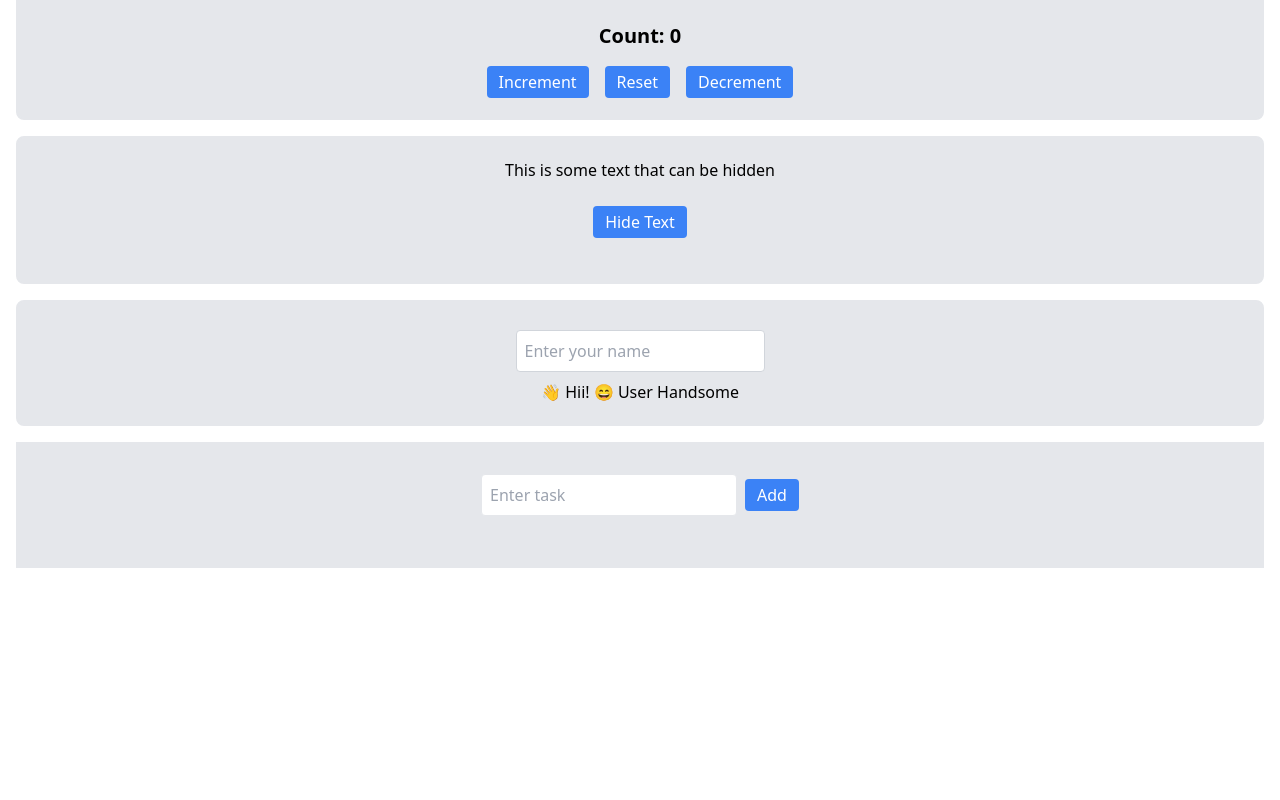
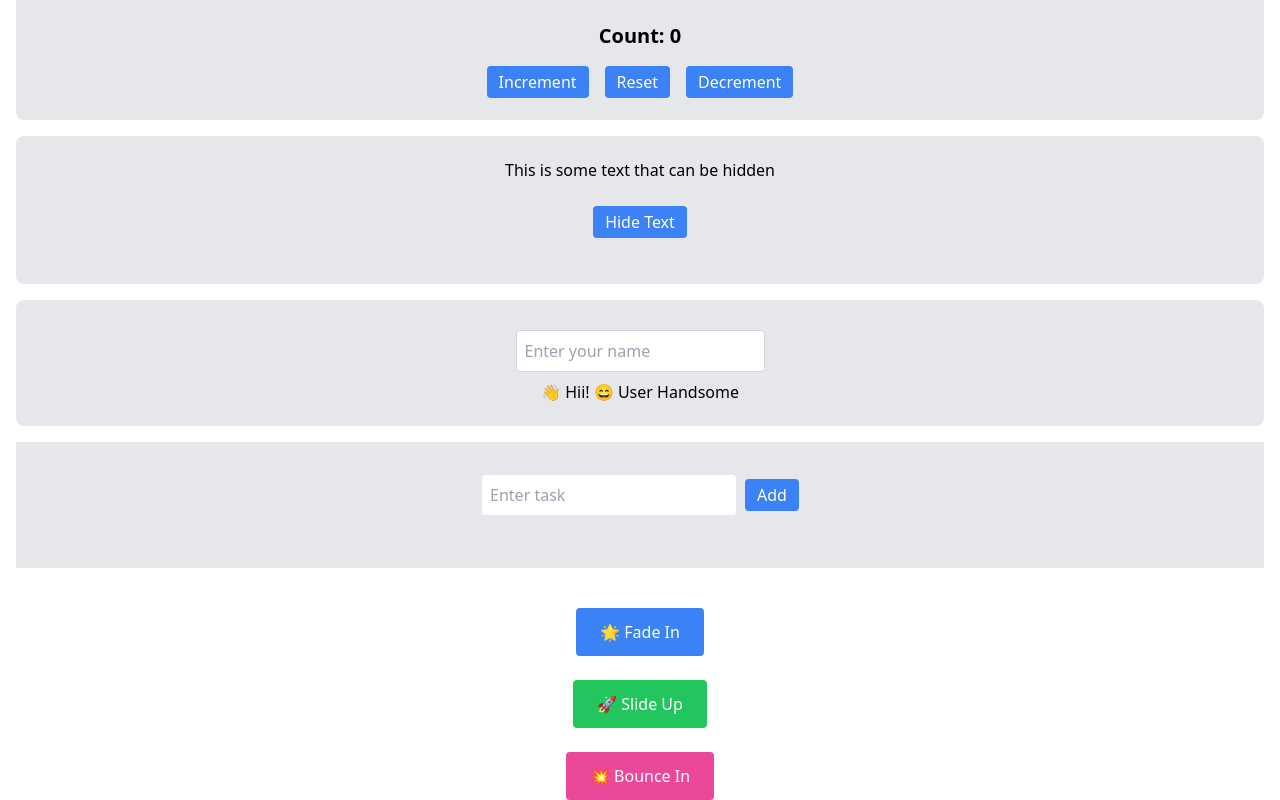
Before and after one commit to Sarojadhi/react19Crashcode, a React (Vite) app: page / in a window 1280 px wide. Shown: the part 1088-1888 px from the top of the page. Before the commit the page ends 1672 px from the top, so only its background shows below. Built offline with nearby package versions, Linux system fonts and the light colour scheme.

Commit message:
learning animation

```diff
--- a/src/App.jsx
+++ b/src/App.jsx
@@ -7,6 +7,7 @@ import IncrementDecrement from './State/IncrementDecrement'
 import HideText from './State/HideText'
 import InputBox from './State/InputBox'
 import TodoList from './State/TodoList'
+import AnimationDemo from './State/AnimationDemo'
 
 const App = () => {
   return (
@@ -19,6 +20,7 @@ const App = () => {
      <HideText />
      <InputBox />
      <TodoList />
+     <AnimationDemo />
     </>
   )
 }
--- /dev/null
+++ b/src/State/AnimationDemo.jsx
@@ -0,0 +1,41 @@
+import { motion } from "framer-motion";
+
+const AnimationDemo = () => {
+  return (
+    <div className="flex flex-col items-center gap-6 mt-10">
+
+      {/* 1️⃣ Fade In */}
+      <motion.div
+        className="bg-blue-500 text-white px-6 py-3 rounded"
+        initial={{ opacity: 0 }}
+        animate={{ opacity: 1 }}
+        transition={{ duration: 1 }}
+      >
+        🌟 Fade In
+      </motion.div>
+
+      {/* 2️⃣ Slide from Bottom */}
+      <motion.div
+        className="bg-green-500 text-white px-6 py-3 rounded"
+        initial={{ opacity: 0, y: 50 }}
+        animate={{ opacity: 1, y: 0 }}
+        transition={{ duration: 0.8 }}
+      >
+        🚀 Slide Up
+      </motion.div>
+
+      {/* 3️⃣ Bounce / Pop Effect */}
+      <motion.div
+        className="bg-pink-500 text-white px-6 py-3 rounded"
+        initial={{ scale: 0.5, opacity: 0 }}
+        animate={{ scale: 1, opacity: 1 }}
+        transition={{ type: "spring", stiffness: 200, damping: 10 }}
+      >
+        💥 Bounce In
+      </motion.div>
+
+    </div>
+  );
+};
+
+export default AnimationDemo;
```
